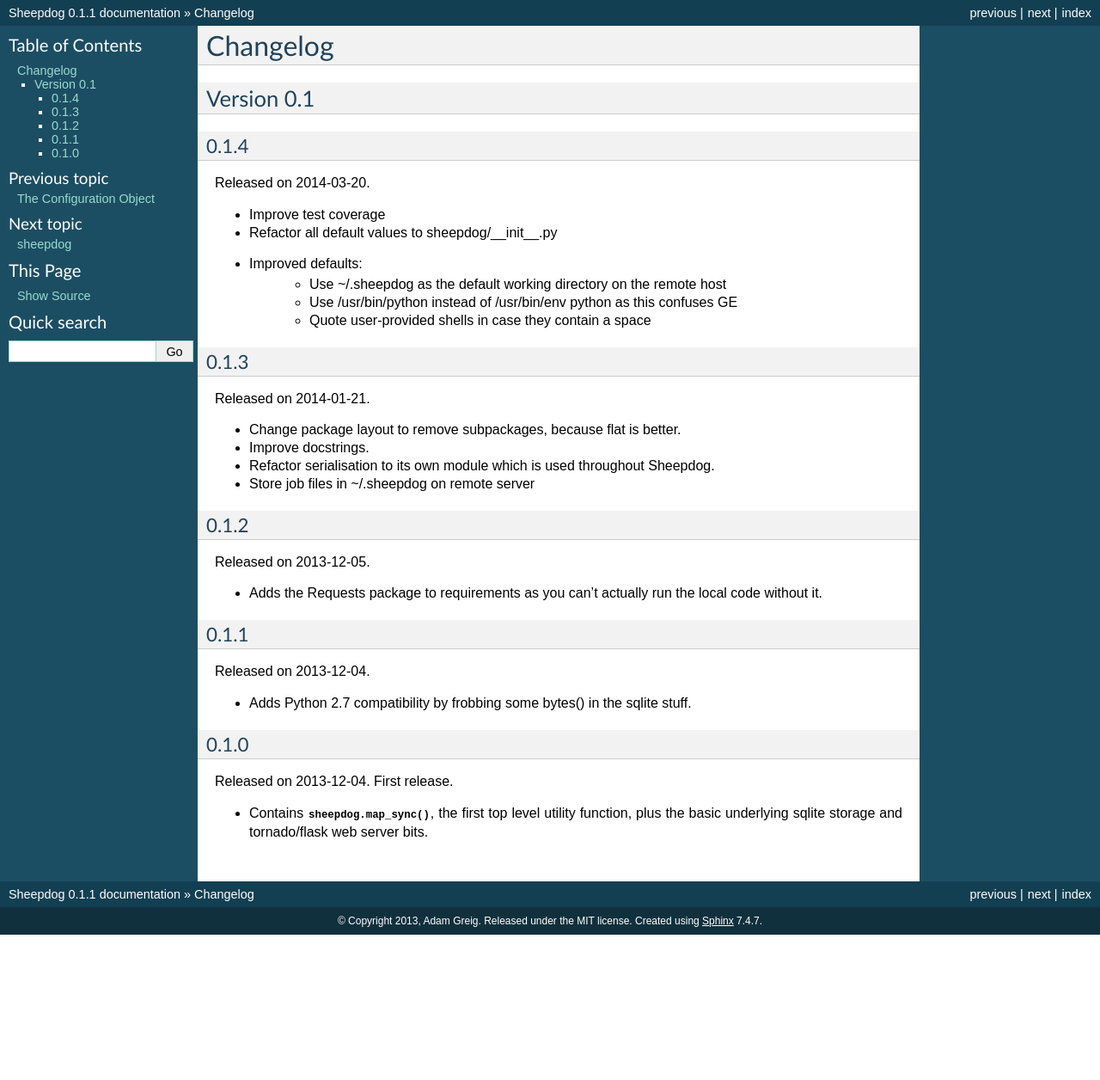
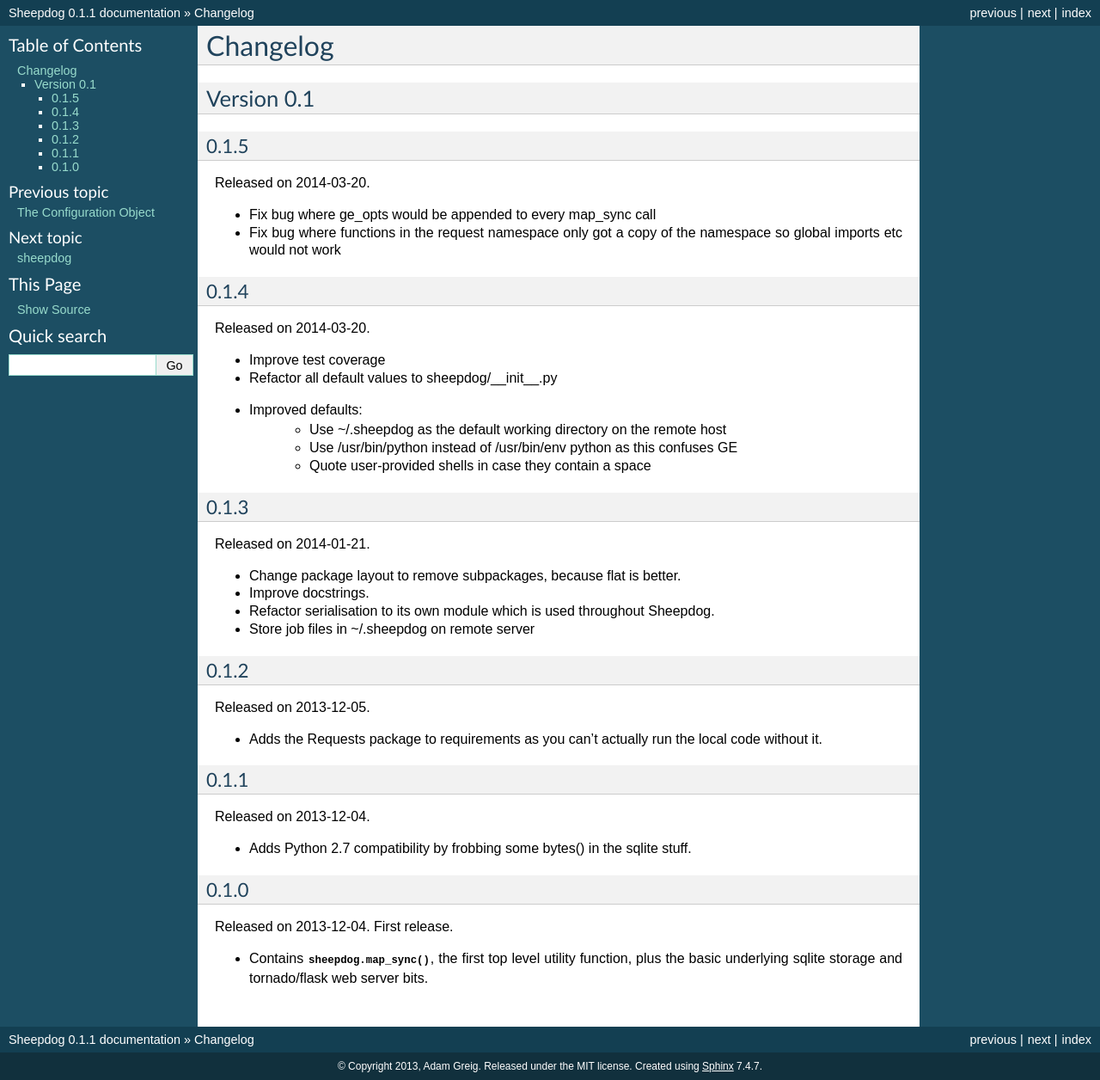
Before and after one commit to adamgreig/sheepdog, a Sphinx documentation site: the page built from docs/changelog.rst, in a window 1280 px wide. Shown: the whole page at 86% size. Built offline with Sphinx 7.4.7, drawn with Linux system fonts in a browser that asks for light colours; before the commit the page ends 1087 px from its top, so only the background shows below that.

Commit message:
Release 0.1.5

```diff
--- a/docs/changelog.rst
+++ b/docs/changelog.rst
@@ -3,6 +3,14 @@ Changelog
 
 Version 0.1
 -----------
+
+0.1.5
+^^^^^
+Released on 2014-03-20.
+
+* Fix bug where ge_opts would be appended to every map_sync call
+* Fix bug where functions in the request namespace only got a copy
+  of the namespace so global imports etc would not work
 
 0.1.4
 ^^^^^
--- a/sheepdog/__init__.py
+++ b/sheepdog/__init__.py
@@ -17,7 +17,7 @@ Sheepdog is released under the MIT license, see the LICENSE file for details.
 """
 
 __author__ = "Adam Greig <adam@adamgreig.com>"
-__version__ = "0.1.4"
+__version__ = "0.1.5"
 __version_info__ = tuple([int(d) for d in __version__.split(".")])
 __license__ = "MIT License"
 
```
